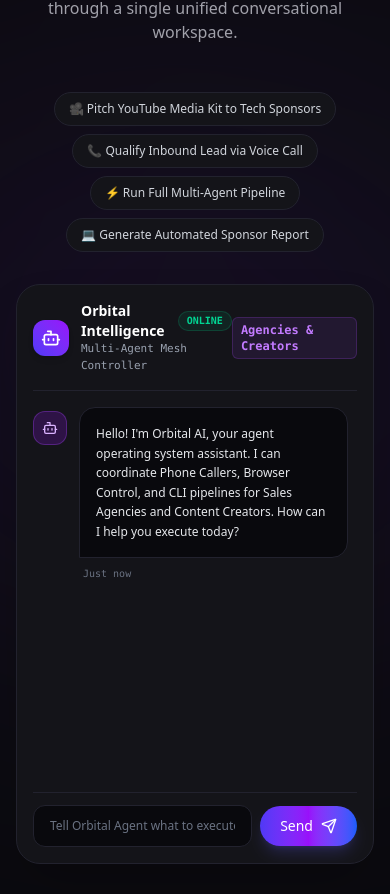
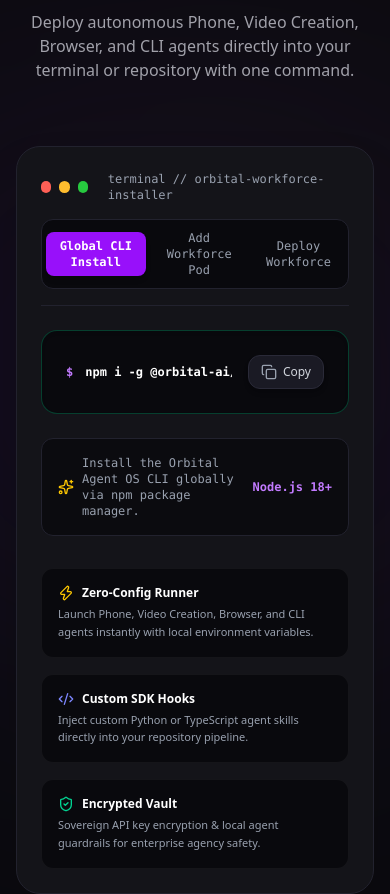
Before and after one commit to muhammad-hassaan-y2/Workforce_OS_Creators-Marketing, a Next.js app in the folder frontend/: page / in a window 390 px wide. Shown: the part 8410-9304 px from the top of the page. Built offline with nearby package versions, Linux system fonts and the light colour scheme.

Commit message:
feat: add CLI download & NPM workforce installer section with 1-click copy commands

```diff
--- a/frontend/app/page.tsx
+++ b/frontend/app/page.tsx
@@ -4,6 +4,7 @@
 import ProblemAgitation from "@/components/sections/ProblemAgitation";
 import CoreAgents from "@/components/sections/CoreAgents";
 import OrchestrationShowcase from "@/components/sections/OrchestrationShowcase";
+import CLISection from "@/components/sections/CLISection";
 import AgentChatInterface from "@/components/AgentChatInterface";
 import UseCases from "@/components/sections/UseCases";
 import AgentPlayground from "@/components/sections/AgentPlayground";
@@ -36,34 +37,37 @@
       {/* 6. Multi-Agent Orchestration Showcase (Dark #0B0B0F — "The Hero Moment") */}
       <OrchestrationShowcase />
 
-      {/* 7. Interactive Conversational AI Agent Interface (Dark #0B0B0F) */}
+      {/* 7. Developer CLI & NPM Workforce Installation Section (Dark #0B0B0F) */}
+      <CLISection />
+
+      {/* 8. Interactive Conversational AI Agent Interface (Dark #0B0B0F) */}
       <AgentChatInterface />
 
-      {/* 8. Use Cases by Role (Light #FAFAFA — 4 Tabs for Creators, Agencies, Sales, Marketing) */}
+      {/* 9. Use Cases by Role (Light #FAFAFA — 4 Tabs for Creators, Agencies, Sales, Marketing) */}
       <UseCases />
 
-      {/* 9. Interactive Agent Simulator & Playground (Dark #0B0B0F) */}
+      {/* 10. Interactive Agent Simulator & Playground (Dark #0B0B0F) */}
       <AgentPlayground />
 
-      {/* 10. Metrics / Proof Bar (Dark #0B0B0F) */}
+      {/* 11. Metrics / Proof Bar (Dark #0B0B0F) */}
       <MetricsBar />
 
-      {/* 11. Testimonials (Light #FAFAFA) */}
+      {/* 12. Testimonials (Light #FAFAFA) */}
       <Testimonials />
 
-      {/* 12. Integrations Strip (Dark #0B0B0F) */}
+      {/* 13. Integrations Strip (Dark #0B0B0F) */}
       <Integrations />
 
-      {/* 13. Pricing (Light #FAFAFA) */}
+      {/* 14. Pricing (Light #FAFAFA) */}
       <Pricing />
 
-      {/* 14. FAQ Accordion (Dark #0B0B0F) */}
+      {/* 15. FAQ Accordion (Dark #0B0B0F) */}
       <FAQ />
 
-      {/* 15. Final CTA Banner (Dark #0B0B0F) */}
+      {/* 16. Final CTA Banner (Dark #0B0B0F) */}
       <FinalCTA />
 
-      {/* 16. Footer (Dark #0B0B0F) */}
+      {/* 17. Footer (Dark #0B0B0F) */}
       <Footer />
     </main>
   );
--- /dev/null
+++ b/frontend/components/sections/CLISection.tsx
@@ -0,0 +1,169 @@
+"use client";
+
+import { useState } from "react";
+import { motion } from "framer-motion";
+import { Terminal, Copy, Check, Sparkles, Download, Cpu, ShieldCheck, Zap, Code2 } from "lucide-react";
+import { Button } from "../ui/Button";
+
+export default function CLISection() {
+  const [copiedIndex, setCopiedIndex] = useState<number | null>(null);
+  const [activeTab, setActiveTab] = useState<"npm" | "npx" | "deploy">("npm");
+
+  const commands = [
+    {
+      id: "npm",
+      label: "Global CLI Install",
+      code: "npm i -g @orbital-ai/cli",
+      description: "Install the Orbital Agent OS CLI globally via npm package manager."
+    },
+    {
+      id: "npx",
+      label: "Add Workforce Pod",
+      code: "npx @orbital-ai/cli workforce init --template agency-creator",
+      description: "Initialize and inject the multi-agent workforce (Caller, Browser, Video, CLI) into your repository."
+    },
+    {
+      id: "deploy",
+      label: "Deploy Workforce",
+      code: "orbital workforce deploy --agents caller,browser,video,cli --env production",
+      description: "Deploy active multi-agent mesh to sovereign cloud nodes or local runtime."
+    }
+  ];
+
+  const handleCopy = (index: number, text: string) => {
+    navigator.clipboard.writeText(text);
+    setCopiedIndex(index);
+    setTimeout(() => setCopiedIndex(null), 2000);
+  };
+
+  const currentCmd = commands.find((c) => c.id === activeTab) || commands[0];
+
+  return (
+    <section id="cli" className="py-24 md:py-32 bg-[#0B0B0F] border-t border-[#1C1C26] relative overflow-hidden">
+      {/* Ambient Radial Glow */}
+      <div className="absolute top-1/2 left-1/2 -translate-x-1/2 -translate-y-1/2 w-[700px] h-[500px] bg-gradient-to-tr from-indigo-900/15 via-purple-900/20 to-yellow-900/10 rounded-full blur-[150px] pointer-events-none" />
+
+      <div className="max-w-7xl mx-auto px-4 sm:px-6 lg:px-8 relative z-10">
+
+        {/* Header */}
+        <div className="text-center max-w-3xl mx-auto space-y-4 mb-16">
+          <div className="inline-flex items-center gap-2 px-3.5 py-1 rounded-full bg-emerald-500/10 border border-emerald-500/20 text-emerald-400 text-xs font-semibold uppercase tracking-wider">
+            <Terminal className="w-3.5 h-3.5" />
+            DEVELOPER CLI & WORKFORCE INJECTOR
+          </div>
+
+          <h2 className="text-3xl sm:text-5xl font-bold tracking-tight text-white leading-tight">
+            Install Orbital CLI & Add <br className="hidden sm:inline" />
+            <span className="text-transparent bg-clip-text bg-gradient-to-r from-emerald-400 via-purple-400 to-yellow-400">
+              Workforce Agents via NPM.
+            </span>
+          </h2>
+
+          <p className="text-base sm:text-lg text-[#A1A1AA]">
+            Deploy autonomous Phone, Video Creation, Browser, and CLI agents directly into your terminal or repository with one command.
+          </p>
+        </div>
+
+        {/* Interactive CLI Terminal Box */}
+        <div className="max-w-4xl mx-auto rounded-[24px] bg-[#141419] border border-[#22222E] p-6 md:p-8 shadow-2xl space-y-6">
+
+          {/* Window Top Controls */}
+          <div className="flex flex-col sm:flex-row items-start sm:items-center justify-between gap-4 pb-4 border-b border-[#22222E]">
+            <div className="flex items-center gap-2">
+              <span className="w-3 h-3 rounded-full bg-[#FF5F56]" />
+              <span className="w-3 h-3 rounded-full bg-[#FFBD2E]" />
+              <span className="w-3 h-3 rounded-full bg-[#27C93F]" />
+              <span className="ml-3 text-xs font-mono text-gray-400">terminal // orbital-workforce-installer</span>
+            </div>
+
+            {/* Command Switcher Tabs */}
+            <div className="flex items-center gap-1.5 p-1 rounded-xl bg-[#09090D] border border-[#22222E]">
+              {commands.map((cmd) => (
+                <button
+                  key={cmd.id}
+                  onClick={() => setActiveTab(cmd.id as any)}
+                  className={`px-3 py-1.5 rounded-lg text-xs font-mono transition-all ${
+                    activeTab === cmd.id
+                      ? "bg-purple-600 text-white font-semibold shadow-md"
+                      : "text-gray-400 hover:text-white"
+                  }`}
+                >
+                  {cmd.label}
+                </button>
+              ))}
+            </div>
+          </div>
+
+          {/* Terminal Code Display Block */}
+          <div className="p-6 rounded-2xl bg-[#09090D] border border-emerald-500/30 flex items-center justify-between gap-4 font-mono text-xs sm:text-sm text-emerald-300 relative group shadow-inner">
+            <div className="flex items-center gap-3 overflow-x-auto">
+              <span className="text-purple-400 font-bold select-none">$</span>
+              <span className="text-white font-semibold whitespace-nowrap">{currentCmd.code}</span>
+            </div>
+
+            <button
+              onClick={() => handleCopy(0, currentCmd.code)}
+              className="px-3 py-2 rounded-xl bg-[#1A1A24] border border-[#2A2A38] text-gray-300 hover:text-white hover:border-purple-500/50 transition-all flex items-center gap-1.5 text-xs font-sans shrink-0 shadow-md"
+            >
+              {copiedIndex === 0 ? (
+                <>
+                  <Check className="w-4 h-4 text-emerald-400" />
+                  <span className="text-emerald-400 font-semibold">Copied!</span>
+                </>
+              ) : (
+                <>
+                  <Copy className="w-4 h-4 text-gray-400" />
+                  <span>Copy</span>
+                </>
+              )}
+            </button>
+          </div>
+
+          {/* Command Explanation Description */}
+          <div className="p-4 rounded-xl bg-[#0B0B0F] border border-[#22222E] flex items-center justify-between gap-4 text-xs font-mono text-gray-400">
+            <div className="flex items-center gap-2">
+              <Sparkles className="w-4 h-4 text-yellow-400 shrink-0" />
+              <span>{currentCmd.description}</span>
+            </div>
+            <span className="text-purple-400 shrink-0 font-bold">Node.js 18+</span>
+          </div>
+
+          {/* Features Grid */}
+          <div className="grid grid-cols-1 md:grid-cols-3 gap-4 pt-2">
+            <div className="p-4 rounded-xl bg-[#09090D] border border-white/5 space-y-1">
+              <div className="text-xs font-bold text-white flex items-center gap-2">
+                <Zap className="w-4 h-4 text-yellow-400" />
+                Zero-Config Runner
+              </div>
+              <p className="text-[11px] text-gray-400 leading-relaxed">
+                Launch Phone, Video Creation, Browser, and CLI agents instantly with local environment variables.
+              </p>
+            </div>
+
+            <div className="p-4 rounded-xl bg-[#09090D] border border-white/5 space-y-1">
+              <div className="text-xs font-bold text-white flex items-center gap-2">
+                <Code2 className="w-4 h-4 text-indigo-400" />
+                Custom SDK Hooks
+              </div>
+              <p className="text-[11px] text-gray-400 leading-relaxed">
+                Inject custom Python or TypeScript agent skills directly into your repository pipeline.
+              </p>
+            </div>
+
+            <div className="p-4 rounded-xl bg-[#09090D] border border-white/5 space-y-1">
+              <div className="text-xs font-bold text-white flex items-center gap-2">
+                <ShieldCheck className="w-4 h-4 text-emerald-400" />
+                Encrypted Vault
+              </div>
+              <p className="text-[11px] text-gray-400 leading-relaxed">
+                Sovereign API key encryption & local agent guardrails for enterprise agency safety.
+              </p>
+            </div>
+          </div>
+
+        </div>
+
+      </div>
+    </section>
+  );
+}
--- a/frontend/lib/constants.ts
+++ b/frontend/lib/constants.ts
@@ -6,6 +6,7 @@
   { name: "Product", href: "#hero" },
   { name: "Agents", href: "#agents" },
   { name: "How It Works", href: "#how-it-works" },
+  { name: "CLI Install", href: "#cli" },
   { name: "Use Cases", href: "#use-cases" },
   { name: "Playground", href: "#playground" },
   { name: "Pricing", href: "#pricing" },
```
